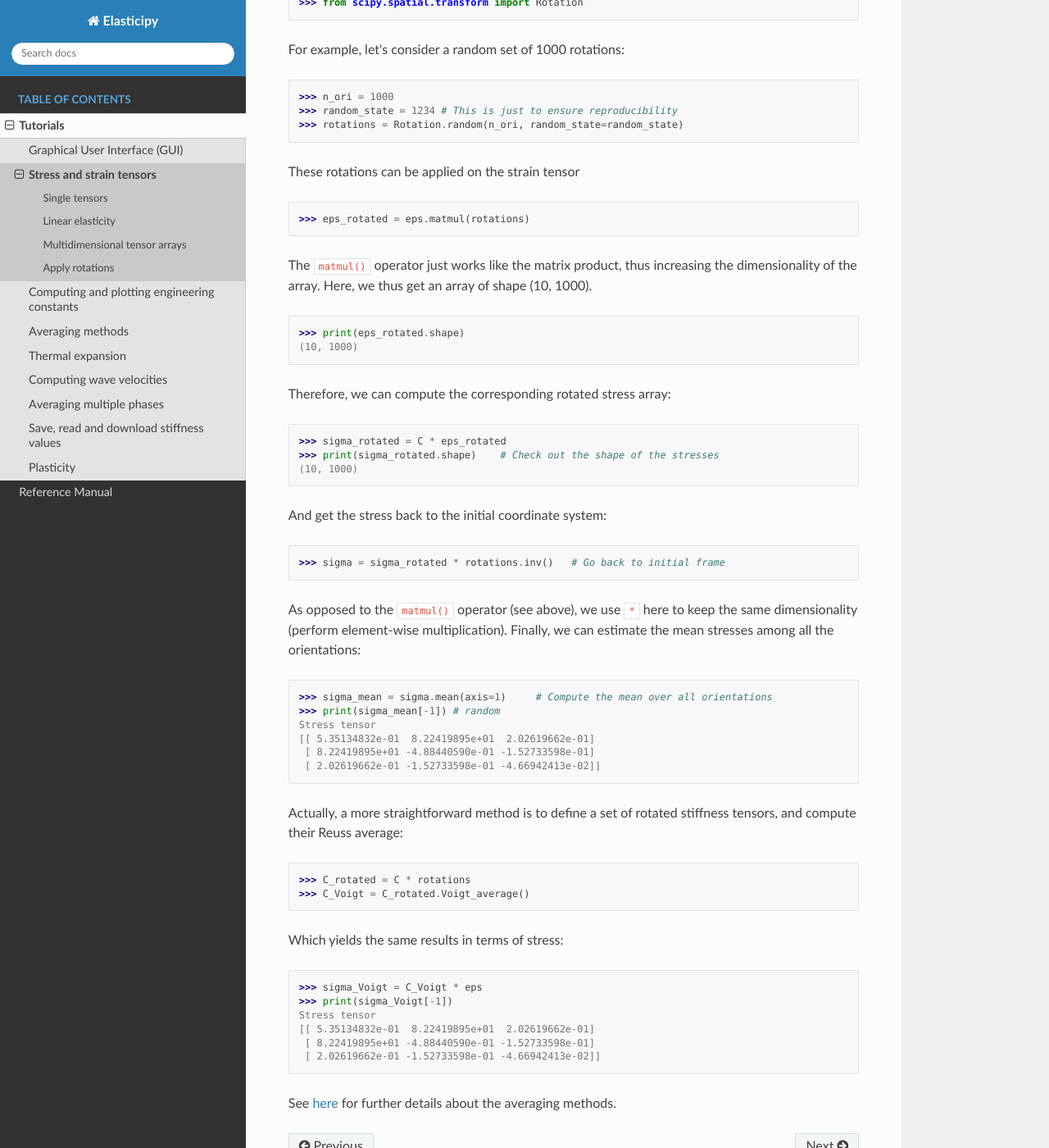
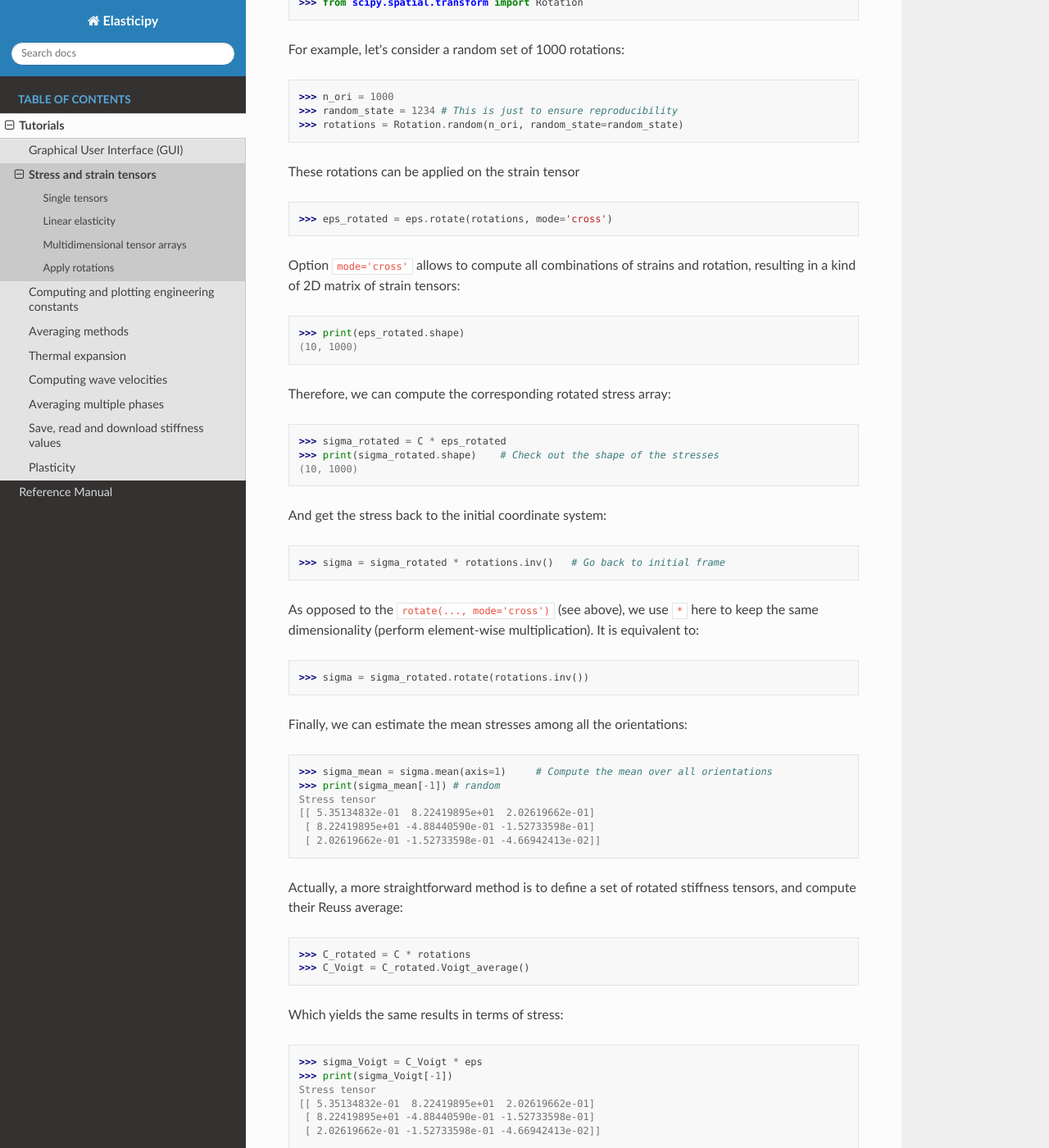
Before and after one commit to DorianDepriester/Elasticipy, a Sphinx documentation site: the page built from docs/source/Tutorials/Tutorial_StressStrain.rst, in a window 1280 px wide and 1400 px high, scrolled down 3622 px. Shown: the whole window at 82% size. Built offline with Sphinx 7.4.7 and the Read the Docs theme 3.1.0, drawn with Linux system fonts in a browser that asks for light colours.

Commit message:
Use rotate instead of matprod

```diff
--- a/docs/source/Tutorials/Tutorial_StressStrain.rst
+++ b/docs/source/Tutorials/Tutorial_StressStrain.rst
@@ -181,11 +181,11 @@ For example, let's consider a random set of 1000 rotations:
 
 These rotations can be applied on the strain tensor
 
-    >>> eps_rotated = eps.matmul(rotations)
+    >>> eps_rotated = eps.rotate(rotations, mode='cross')
 
 
-The ``matmul()`` operator just works like the matrix product, thus increasing the dimensionality of the array.
-Here, we thus get an array of shape (10, 1000).
+Option ``mode='cross'`` allows to compute all combinations of strains and rotation, resulting in a kind of 2D matrix of
+strain tensors:
 
     >>> print(eps_rotated.shape)
     (10, 1000)
@@ -200,8 +200,11 @@ And get the stress back to the initial coordinate system:
 
     >>> sigma = sigma_rotated * rotations.inv()   # Go back to initial frame
 
-As opposed to the ``matmul()`` operator (see above), we use ``*`` here to keep the same dimensionality (perform
-element-wise multiplication).
+As opposed to the ``rotate(..., mode='cross')`` (see above), we use ``*`` here to keep the same
+dimensionality (perform element-wise multiplication). It is equivalent to:
+
+    >>> sigma = sigma_rotated.rotate(rotations.inv())
+
 Finally, we can estimate the mean stresses among all the orientations:
 
     >>> sigma_mean = sigma.mean(axis=1)     # Compute the mean over all orientations
```
